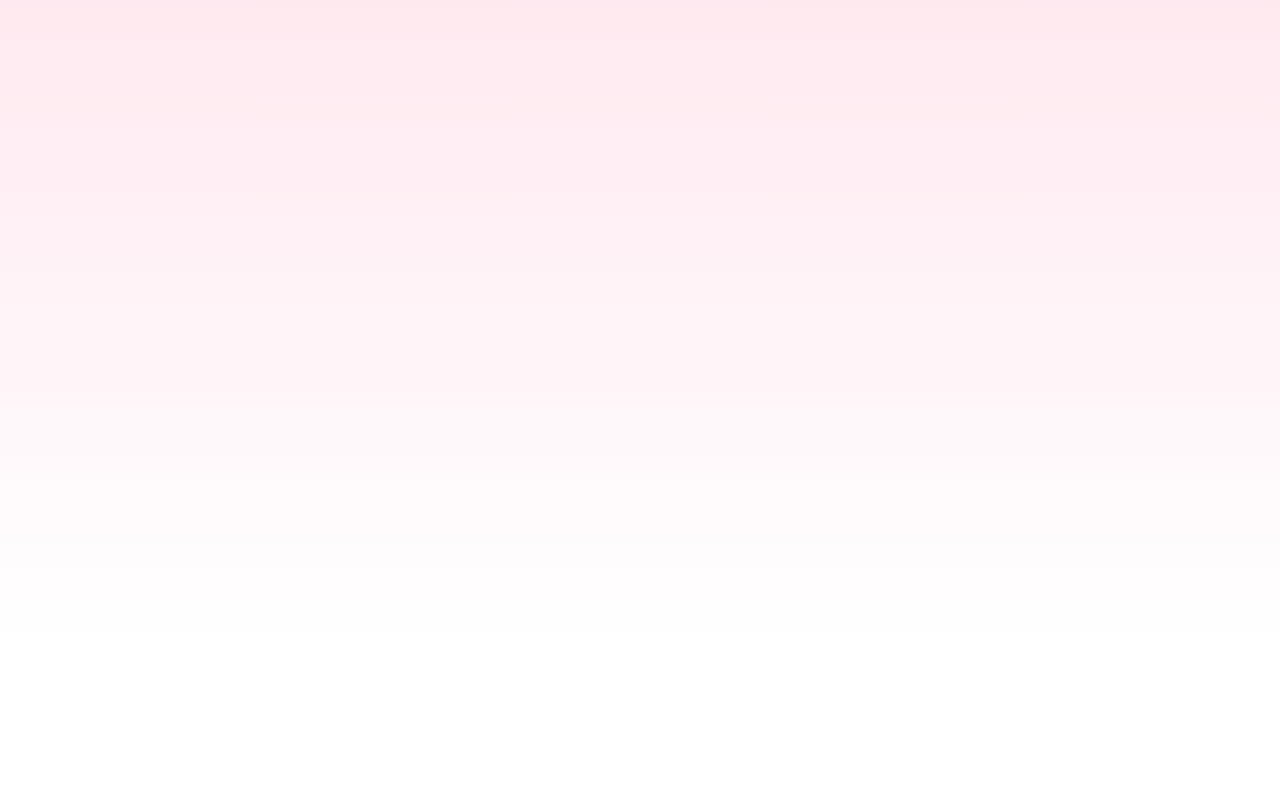
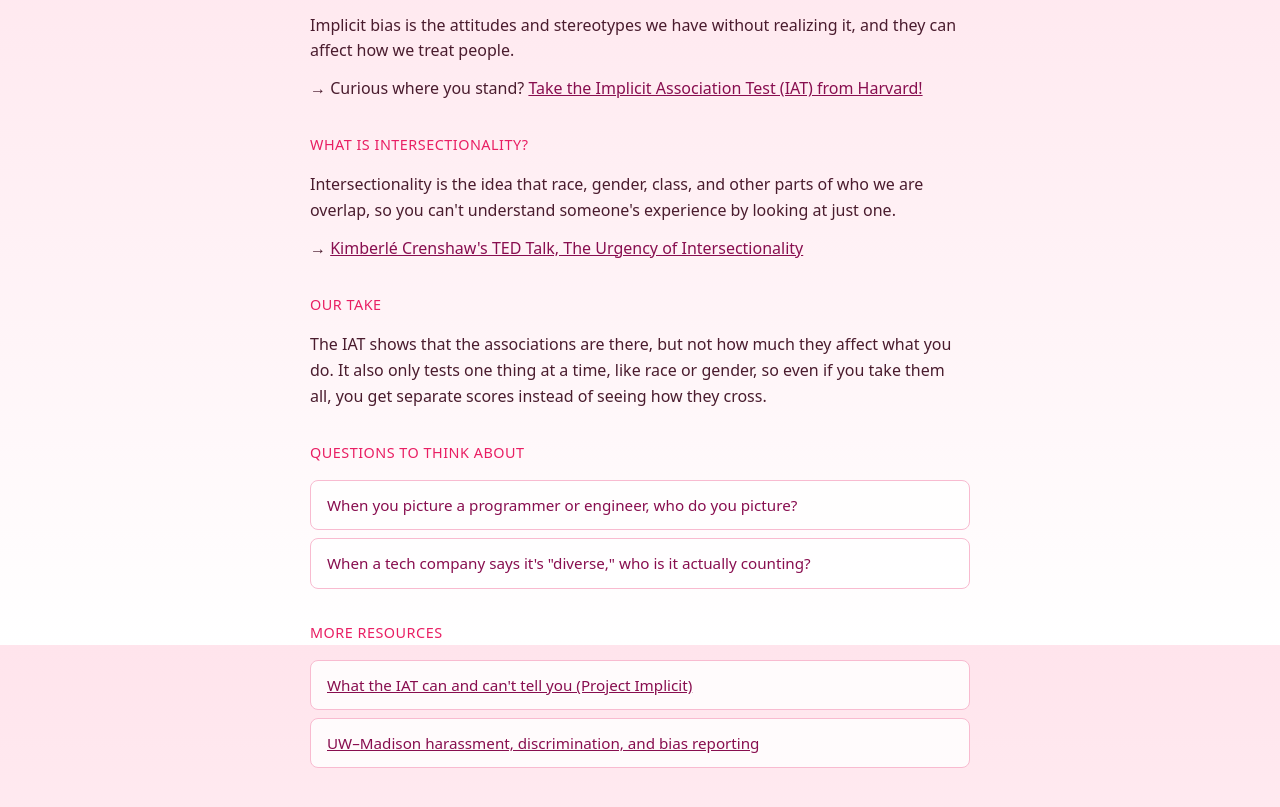
Before and after one commit to etnguyen5-tech/etnguyen5-tech.github.io, a plain HTML site: page resources.html in a window 1280 px wide. Shown: the part 155-962 px from the top of the page. Before the commit the page ends 800 px from the top, so only its background shows below. Drawn offline with Linux system fonts and the light colour scheme.

Commit message:
Enhance Implicit Bias Resources content
Added content to the Implicit Bias Resources page, including definitions, links to tests and talks, and questions for reflection.

```diff
--- a/resources.html
+++ b/resources.html
@@ -4,10 +4,11 @@
   <meta charset="UTF-8">
   <meta name="viewport" content="width=device-width, initial-scale=1.0">
   <title>Group 6 | Implicit Bias Resources</title>
+  <!-- all styling comes from our shared style.css, so there's no inline css and every page matches SP -->
   <link rel="stylesheet" href="style.css">
 </head>
 <body>
-  <!-- Navigation bar -->
+  <!-- same nav on every page so visitors can get anywhere SP -->
   <nav>
     <a href="index.html">Home</a>
     <a href="about.html">About Us</a>
@@ -15,7 +16,31 @@
     <a href="tech-hero.html">Tech Heroes</a>
   </nav>
 
-  <!-- A resource page for implicit bias -->
+  <!-- one h1 for the page, then h2s for each topic so screen readers can scan between sections SP -->
   <h1>Implicit Bias Resources</h1>
+  <p>Implicit bias is the attitudes and stereotypes we have without realizing it, and they can affect how we treat people.</p>
+
+  <!-- the arrow points readers to an action, and the link text says exactly where it goes, which is better for accessibility than "click here" SP -->
+  <p>&rarr; Curious where you stand? <a href="https://implicit.harvard.edu/implicit/takeatest.html">Take the Implicit Association Test (IAT) from Harvard!</a></p>
+
+  <h2>What is Intersectionality?</h2>
+  <p>Intersectionality is the idea that race, gender, class, and other parts of who we are overlap, so you can't understand someone's experience by looking at just one.</p>
+  <p>&rarr; <a href="https://www.ted.com/talks/kimberle_crenshaw_the_urgency_of_intersectionality">Kimberlé Crenshaw's TED Talk, The Urgency of Intersectionality</a></p>
+
+  <h2>Our Take</h2>
+  <p>The IAT shows that the associations are there, but not how much they affect what you do. It also only tests one thing at a time, like race or gender, so even if you take them all, you get separate scores instead of seeing how they cross.</p>
+
+  <!-- class="plain" gives these lists simple bullets instead of the card style we use for the team on the about page SP -->
+  <h2>Questions to Think About</h2>
+  <ul class="plain">
+    <li>When you picture a programmer or engineer, who do you picture?</li>
+    <li>When a tech company says it's "diverse," who is it actually counting?</li>
+  </ul>
+
+  <h2>More Resources</h2>
+  <ul class="plain">
+    <li><a href="https://implicit.harvard.edu/implicit/ethics.html">What the IAT can and can't tell you (Project Implicit)</a></li>
+    <li><a href="https://osas.wisc.edu/report-an-issue/bias-or-hate-reporting/">UW–Madison harassment, discrimination, and bias reporting</a></li>
+  </ul>
 </body>
 </html>
```
